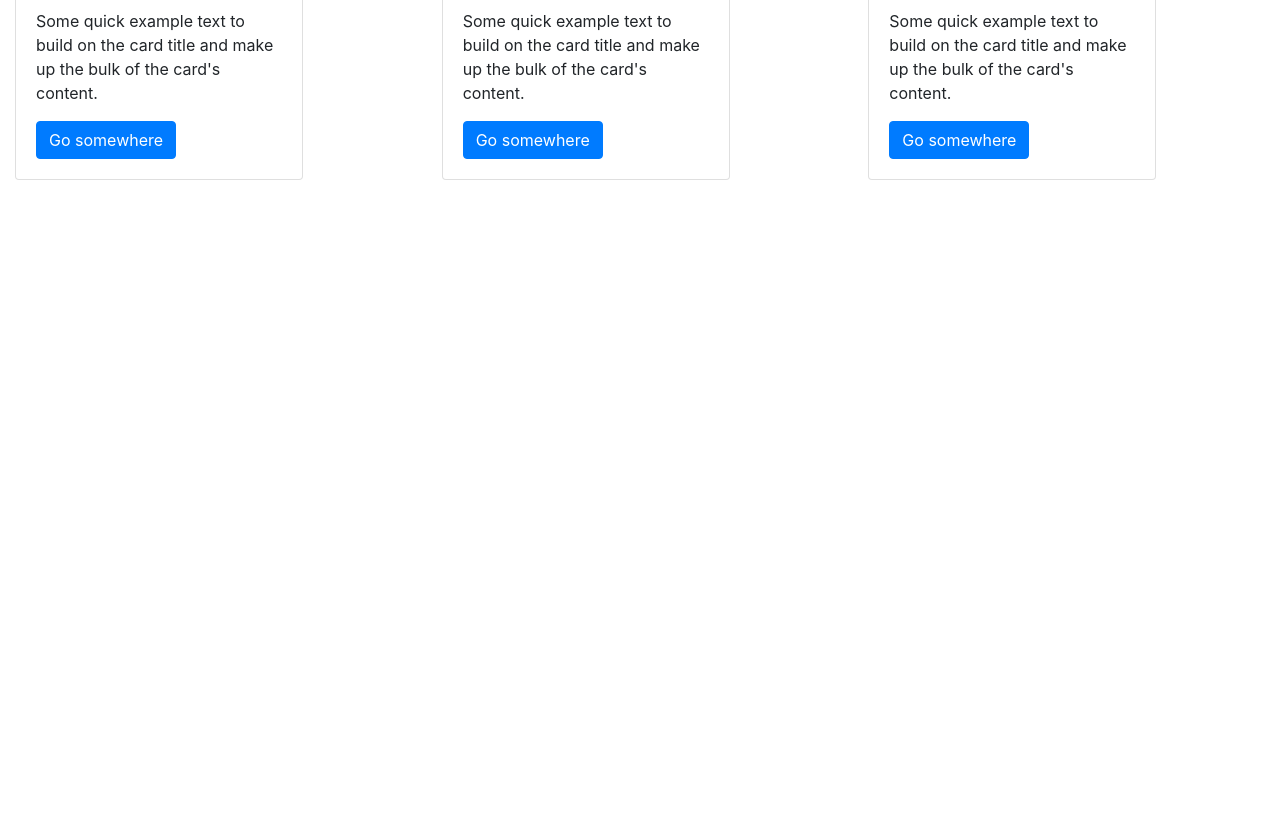
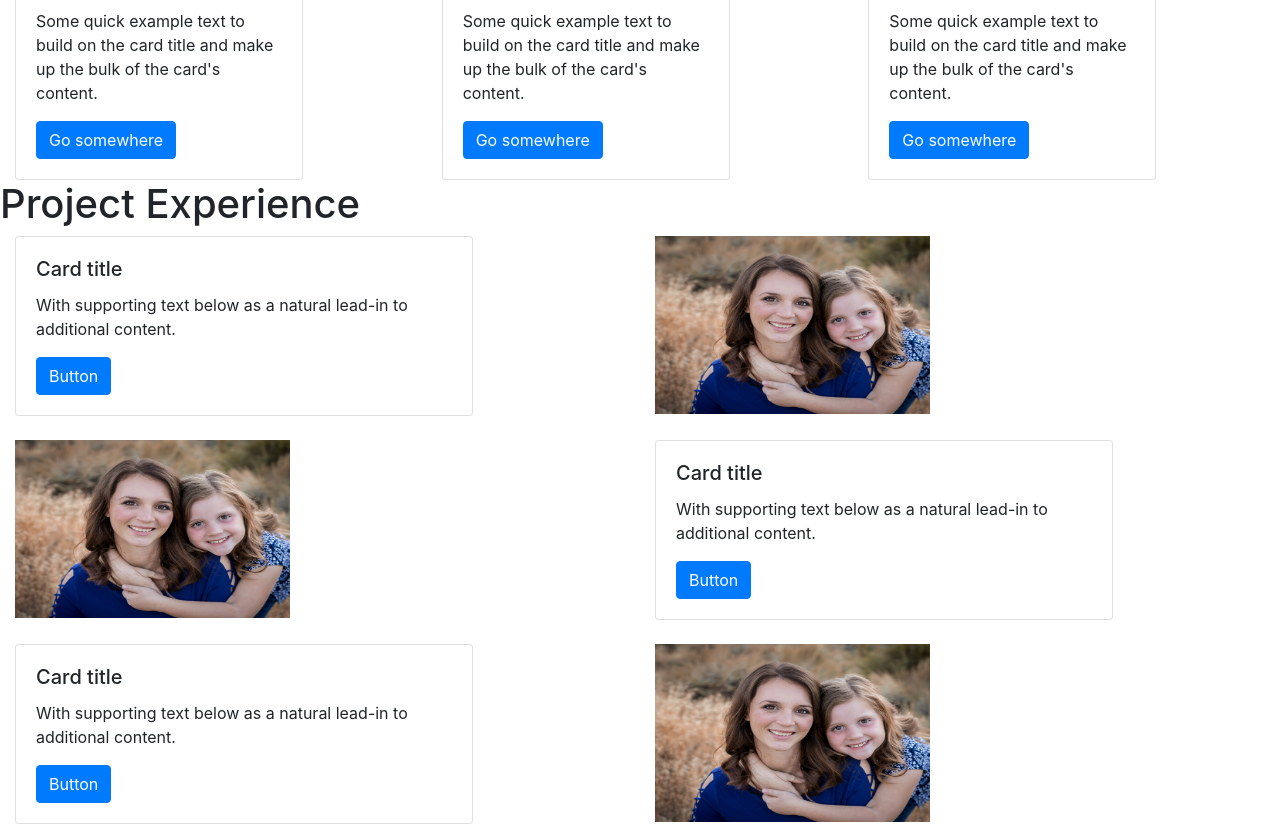
Before and after one commit to jordan-hanson/portfolio, a plain HTML site: page index.html in a window 1280 px wide. Shown: the part 152-976 px from the top of the page. Before the commit the page ends 800 px from the top, so only its background shows below. Drawn offline with nearby package versions, Linux system fonts and the light colour scheme.

Commit message:
updated pic name and added my project cards and test images before finishing the css and correct image

```diff
--- a/css/style.css
+++ b/css/style.css
@@ -4,3 +4,8 @@ justify-content: center;
 align-items: center;
 padding-right: 0% !important;
 }
+#project-image1 {
+    height: 178px;
+    width: 275px;
+
+}
--- a/index.html
+++ b/index.html
@@ -106,6 +106,55 @@
                 </div>
             </div>
         </div>
+        <div class="row">
+            <h1 class="projectTitle">Project Experience</h1>
+        </div>
+        <div class="row">
+            <div class="col">
+                <div class="card w-75">
+                    <div class="card-body">
+                        <h5 class="card-title">Card title</h5>
+                        <p class="card-text">With supporting text below as a natural lead-in to additional content.</p>
+                        <a href="#" class="btn btn-primary">Button</a>
+                    </div>
+                </div>
+            </div>
+            <div class="col">
+                <img src="css/images/profileimage.jpg" alt="" id="project-image1" />
+            </div>
+        </div>
+        <br>
+        <div class="row">
+            <div class="col">
+                <img src="css/images/profileimage.jpg" alt="" id="project-image1" />
+            </div>
+            <div class="col">
+                <div class="card w-75">
+                    <div class="card-body">
+                        <h5 class="card-title">Card title</h5>
+                        <p class="card-text">With supporting text below as a natural lead-in to additional content.
+                        </p>
+                        <a href="#" class="btn btn-primary">Button</a>
+                    </div>
+                </div>
+            </div>
+        </div>
+        <br>
+        <div class="row">
+            <div class="col">
+                <div class="card w-75">
+                    <div class="card-body">
+                        <h5 class="card-title">Card title</h5>
+                        <p class="card-text">With supporting text below as a natural lead-in to additional content.</p>
+                        <a href="#" class="btn btn-primary">Button</a>
+                    </div>
+                </div>
+            </div>
+            <div class="col">
+                <img src="css/images/profileimage.jpg" alt="" id="project-image1" />
+            </div>
+        </div>
+
 
     </div>
 </body>
```
Also changed, not shown: css/images/profileimage.jpg (renamed from css/images/655 2.jpg).
